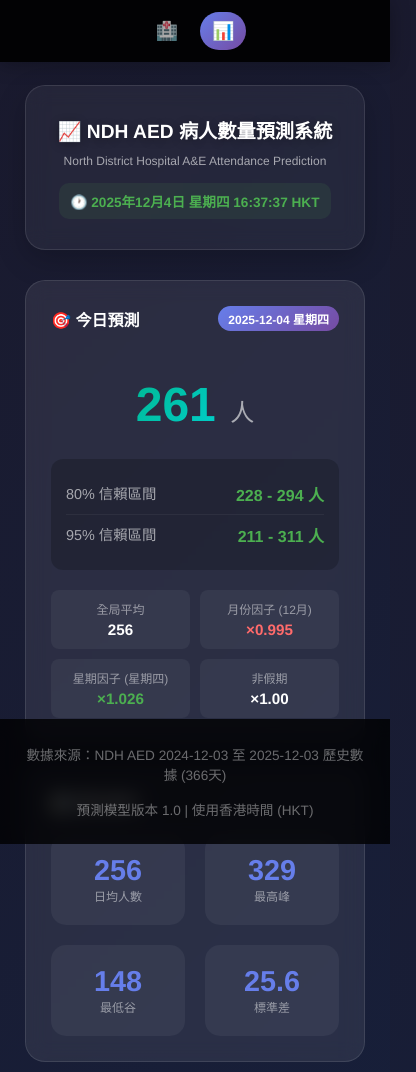
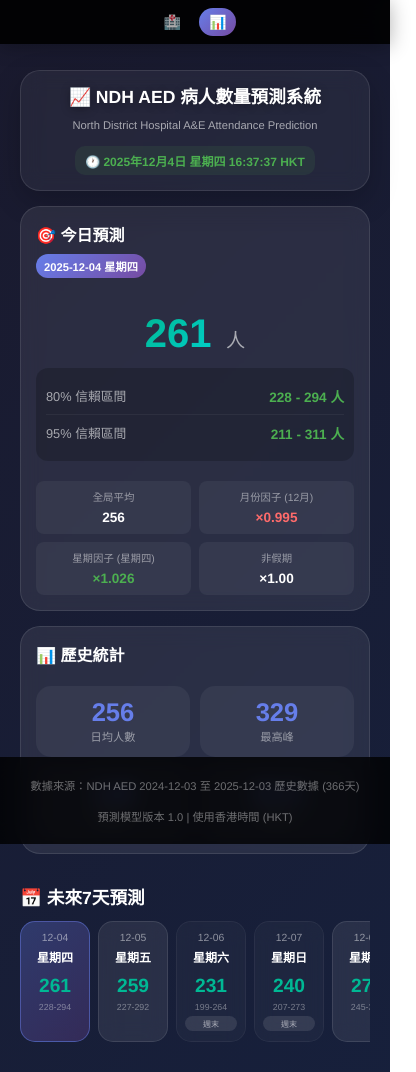
Before and after one commit to marcozku/hk-aed-waittime, a website: page prediction.html in a window 390 px wide. Shown: the top 1072 px of the page, 416 px wide, since content can reach past the window. Drawn offline with nearby package versions, Linux system fonts and the light colour scheme.

Commit message:
v1.1.2: 修復手機版 UI - 響應式佈局、滾動卡片、防止溢出 (2025-12-04 16:38 HKT)

```diff
--- a/package.json
+++ b/package.json
@@ -1,6 +1,6 @@
 {
   "name": "hk-aed-waittime",
-  "version": "1.1.1",
+  "version": "1.1.2",
   "description": "香港急症室等候時間顯示系統 - Real-time Hong Kong A&E waiting time display system",
   "main": "server.js",
   "scripts": {
--- a/prediction.css
+++ b/prediction.css
@@ -50,6 +50,7 @@
     background: linear-gradient(135deg, #1a1a2e 0%, #16213e 50%, #0f3460 100%);
     min-height: 100vh;
     padding-top: 70px;
+    overflow-x: hidden;
 }
 
 /* 主容器 */
@@ -505,7 +506,7 @@
     margin: 5px 0;
 }
 
-/* 響應式設計 - 保持單行顯示 */
+/* 響應式設計 */
 @media (max-width: 1200px) {
     .forecast-cards {
         grid-template-columns: repeat(7, 1fr);
@@ -548,47 +549,156 @@
     }
 
     .prediction-header h1 {
-        font-size: 1.6rem;
+        font-size: 1.4rem;
+        white-space: normal;
     }
 
     .prediction-header .subtitle {
-        font-size: 0.85rem;
+        font-size: 0.8rem;
+        white-space: normal;
+    }
+
+    .current-datetime {
+        white-space: normal;
+        font-size: 0.9rem;
     }
 }
 
 @media (max-width: 600px) {
+    .prediction-page {
+        padding-top: 60px;
+    }
+
+    .prediction-container {
+        padding: 10px;
+    }
+
+    .prediction-header {
+        padding: 15px;
+        margin-bottom: 15px;
+    }
+
     .prediction-header h1 {
-        font-size: 1.2rem;
+        font-size: 1.1rem;
+        white-space: normal;
+        line-height: 1.3;
     }
 
     .prediction-header .subtitle {
-        font-size: 0.75rem;
+        font-size: 0.7rem;
+        white-space: normal;
     }
 
     .current-datetime {
-        font-size: 0.85rem;
-        padding: 8px 12px;
+        font-size: 0.75rem;
+        padding: 6px 10px;
+        white-space: normal;
     }
 
     .big-number {
-        font-size: 3rem;
+        font-size: 2.5rem;
     }
 
     .unit {
-        font-size: 1.5rem;
+        font-size: 1.2rem;
     }
 
     .today-prediction {
         grid-template-columns: 1fr;
+        gap: 15px;
+    }
+
+    .prediction-card {
+        padding: 15px;
+    }
+
+    .card-header {
+        flex-direction: column;
+        align-items: flex-start;
+        gap: 8px;
+    }
+
+    .card-header h2 {
+        font-size: 1rem;
+    }
+
+    .date-badge {
+        font-size: 0.7rem;
+        padding: 4px 8px;
+    }
+
+    .prediction-value {
+        padding: 15px 0;
+    }
+
+    .confidence-interval {
+        padding: 10px;
+    }
+
+    .ci-label {
+        font-size: 0.8rem;
+    }
+
+    .ci-value {
+        font-size: 0.85rem;
+    }
+
+    .factors-breakdown {
+        grid-template-columns: 1fr 1fr;
+        gap: 8px;
+    }
+
+    .factor-item {
+        padding: 8px;
+    }
+
+    .factor-name {
+        font-size: 0.65rem;
+    }
+
+    .factor-value {
+        font-size: 0.85rem;
+    }
+
+    .stats-grid {
+        grid-template-columns: repeat(2, 1fr);
+        gap: 10px;
+    }
+
+    .stat-item {
+        padding: 12px;
+    }
+
+    .stat-value {
+        font-size: 1.6rem;
+    }
+
+    .stat-label {
+        font-size: 0.7rem;
+    }
+
+    /* 7天預測 - 手機版改為滾動 */
+    .forecast-section {
+        margin-bottom: 20px;
+    }
+
+    .forecast-section h2 {
+        font-size: 1.1rem;
+        margin-bottom: 12px;
     }
 
     .forecast-cards {
-        grid-template-columns: repeat(7, 1fr);
-        gap: 5px;
+        display: flex;
+        overflow-x: auto;
+        gap: 8px;
+        padding-bottom: 10px;
+        -webkit-overflow-scrolling: touch;
     }
 
     .forecast-day-card {
-        padding: 8px 3px;
+        flex: 0 0 auto;
+        width: 70px;
+        padding: 10px 8px;
     }
 
     .forecast-date {
@@ -596,71 +706,153 @@
     }
 
     .forecast-day {
-        font-size: 0.7rem;
+        font-size: 0.75rem;
     }
 
     .forecast-value {
-        font-size: 1.1rem;
+        font-size: 1.2rem;
     }
 
     .forecast-ci {
-        font-size: 0.5rem;
+        font-size: 0.55rem;
     }
 
     .forecast-badge {
         font-size: 0.5rem;
         padding: 2px 4px;
+        display: block;
+        margin-top: 4px;
     }
 
+    /* 圖表 */
+    .charts-section {
+        gap: 15px;
+        margin-bottom: 20px;
+    }
+
+    .chart-card {
+        padding: 15px;
+    }
+
+    .chart-card h3 {
+        font-size: 0.9rem;
+        white-space: normal;
+        margin-bottom: 12px;
+    }
+
+    .chart-container {
+        height: 220px;
+    }
+
+    .chart-container.large {
+        height: 280px;
+    }
+
+    /* 算法說明 */
+    .algorithm-section {
+        padding: 15px;
+        margin-bottom: 20px;
+    }
+
+    .algorithm-section h2 {
+        font-size: 1.1rem;
+        margin-bottom: 15px;
+    }
+
+    .algorithm-formula {
+        padding: 12px;
+    }
+
+    .algorithm-formula h4 {
+        font-size: 0.85rem;
+    }
+
+    .algorithm-formula code {
+        font-size: 0.7rem;
+        word-break: break-word;
+        white-space: normal;
+        display: block;
+        line-height: 1.4;
+    }
+
+    .factors-table h4 {
+        font-size: 0.9rem;
+    }
+
+    .factors-table {
+        overflow-x: auto;
+        -webkit-overflow-scrolling: touch;
+    }
+
+    .factors-table table {
+        min-width: 400px;
+        font-size: 0.8rem;
+    }
+
+    .factors-table th,
+    .factors-table td {
+        padding: 8px 10px;
+    }
+
+    .considerations {
+        padding: 12px;
+    }
+
+    .considerations h4 {
+        font-size: 0.9rem;
+    }
+
+    .considerations ul {
+        font-size: 0.8rem;
+        padding-left: 15px;
+    }
+
+    .considerations li {
+        white-space: normal;
+        margin-bottom: 6px;
+    }
+
+    /* 導航 */
     .nav-bar {
-        gap: 10px;
+        gap: 8px;
+        padding: 8px 10px;
     }
 
     .nav-link {
-        font-size: 12px;
-        padding: 8px 12px;
+        font-size: 11px;
+        padding: 6px 10px;
+    }
+
+    .nav-icon {
+        font-size: 14px;
     }
 
     .nav-link span:not(.nav-icon) {
         display: none;
     }
 
-    .factors-table {
-        overflow-x: auto;
+    /* 頁腳 */
+    .prediction-footer {
+        padding: 15px;
+        font-size: 0.7rem;
     }
+}
 
-    .factors-table table {
-        min-width: 500px;
-    }
-
-    .card-header h2 {
+/* 超小螢幕 */
+@media (max-width: 360px) {
+    .prediction-header h1 {
         font-size: 1rem;
     }
 
-    .date-badge {
-        font-size: 0.75rem;
-        padding: 4px 10px;
+    .big-number {
+        font-size: 2rem;
+    }
+
+    .forecast-day-card {
+        width: 60px;
     }
 
     .stat-value {
-        font-size: 1.8rem;
-    }
-
-    .stat-label {
-        font-size: 0.75rem;
-    }
-
-    .chart-card h3 {
-        font-size: 0.95rem;
-        white-space: nowrap;
-    }
-
-    .algorithm-section h2 {
-        font-size: 1.2rem;
-    }
-
-    .algorithm-formula code {
-        font-size: 0.8rem;
-        word-break: break-all;
+        font-size: 1.4rem;
     }
 }
```
